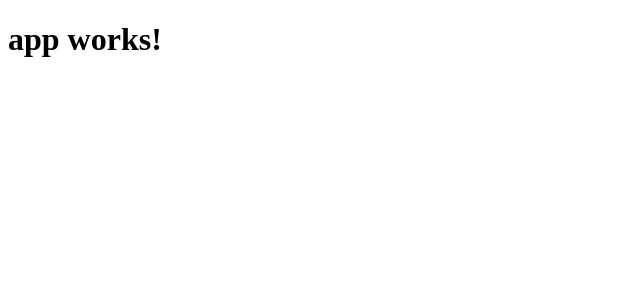
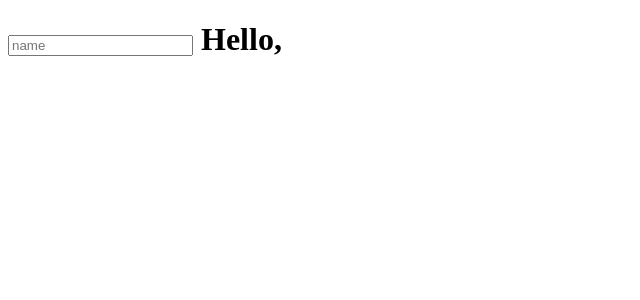
Before and after one commit to lpabst/learning-angular2, an Angular app: page / in a window 1280 px wide. Shown: the top 300 px of the page, without its empty margins (0-640 px from the left). Built offline with nearby package versions, Linux system fonts and the light colour scheme.

Commit message:
started playing with the hello world version of the app

```diff
--- a/src/app/app.component.html
+++ b/src/app/app.component.html
@@ -1,3 +1,5 @@
 <h1>
+  <input value='' placeholder="name" />
   {{title}}
+  {{name}}
 </h1>
--- a/src/app/app.component.ts
+++ b/src/app/app.component.ts
@@ -6,5 +6,6 @@ import { Component } from '@angular/core';
   styleUrls: ['./app.component.css']
 })
 export class AppComponent {
-  title = 'app works!';
+  title = 'Hello, ';
+  name = '';
 }
```
Also changed, not shown: 2 other files (tests, documents, lock files or other folders).
